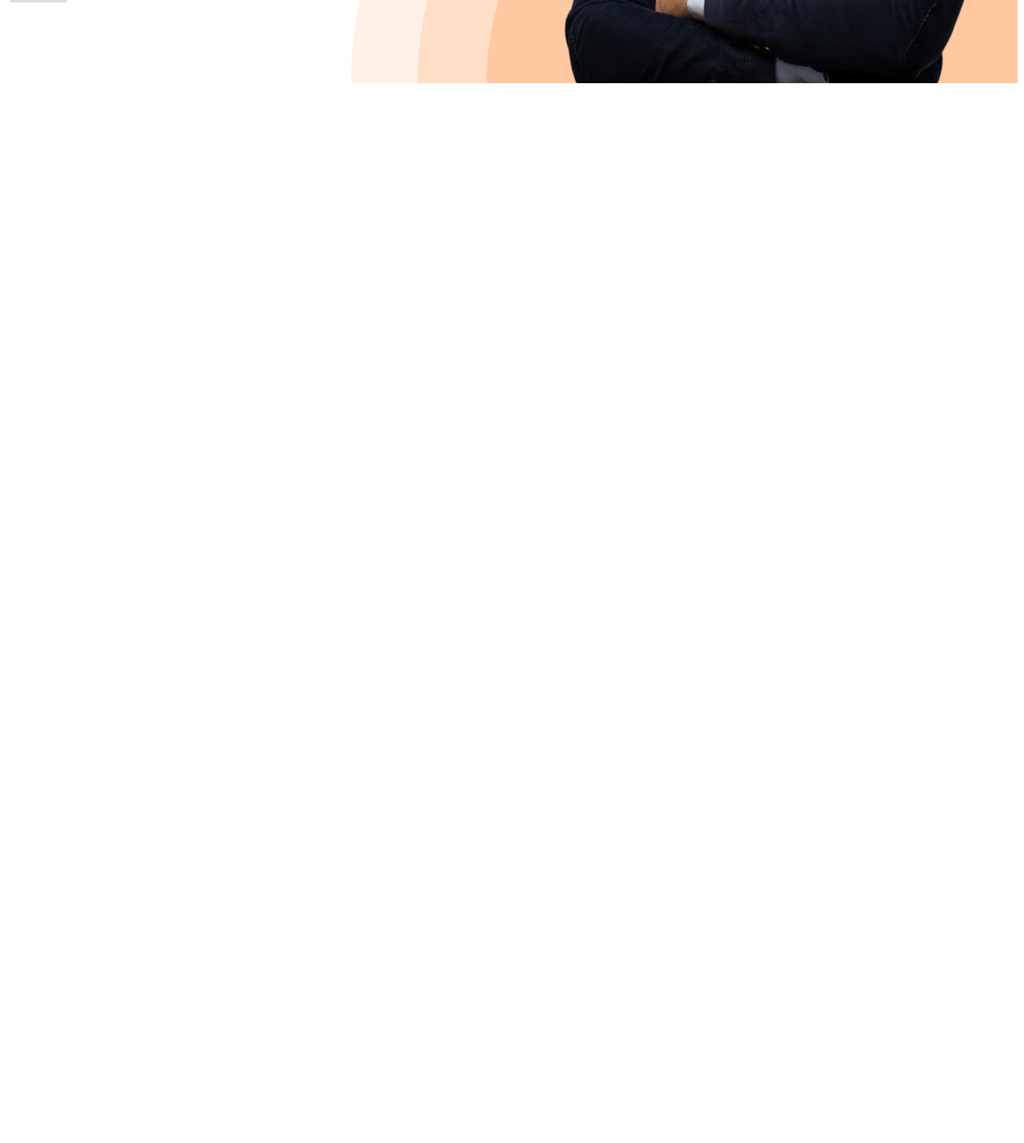
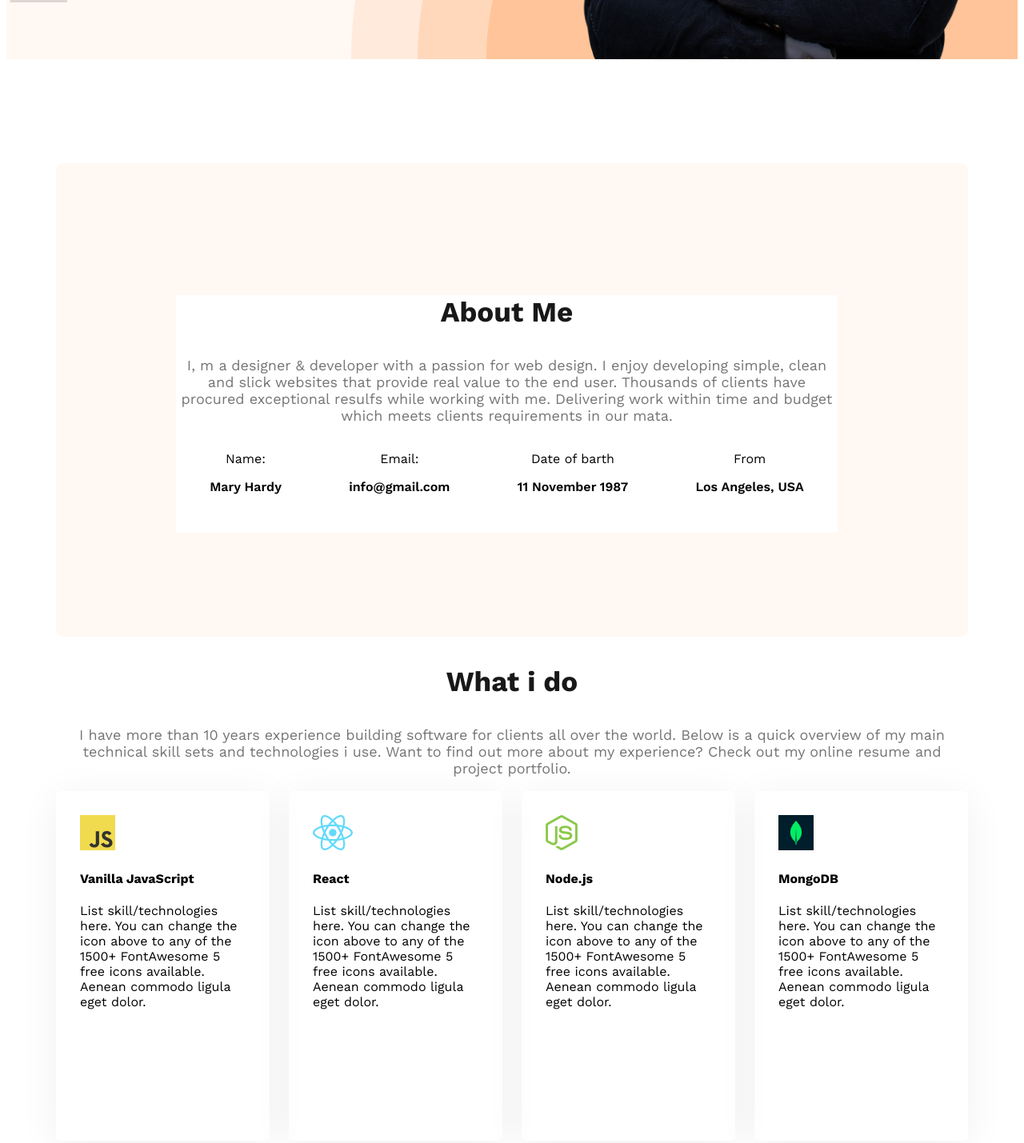
Before and after one commit to MdSamiul-Islam/web-developar-portfolio, a plain HTML site: page index.html in a window 1280 px wide. Shown: the part 810-2239 px from the top of the page at 80% size. Before the commit the page ends 922 px from the top, so only its background shows below. Drawn offline with nearby package versions, Linux system fonts and the light colour scheme.

Commit message:
about part

```diff
--- a/index.html
+++ b/index.html
@@ -14,7 +14,7 @@
 </head>
 <body class="work-sans-normal">
 
-    <header class="header">
+    <header class="header secondary-bg">
         <nav>
             <h3 class="nav-title">Sam<span class="text-primary">i</span>ul</h3>
             <ul>
@@ -43,6 +43,62 @@
     </header>
 
     <main>
+        <section class="about secondary-bg">
+         <div class="box-color">
+            <h3 class="section-title">About Me</h3>
+            <p class="section-discription">I, m a designer & developer with a passion for web design. I enjoy developing simple, clean and slick websites that provide real value to the end user. Thousands of clients have procured exceptional resulfs while working with me. Delivering work within time and budget which meets clients requirements in our mata.</p>
+            <div class="about-items">
+               <!-- .about-item*4>p.item-title+p.item-discription -->
+               <div class="about-item">
+                <p class="item-title">Name:</p>
+                <p class="item-discription">Mary Hardy</p>
+               </div>
+               <div class="about-item">
+                <p class="item-title">Email:</p>
+                <p class="item-discription">info@gmail.com</p>
+               </div>
+               <div class="about-item">
+                <p class="item-title">Date of barth</p>
+                <p class="item-discription">11 November 1987</p>
+               </div>
+               <div class="about-item">
+                <p class="item-title">From</p>
+                <p class="item-discription">Los Angeles, USA</p>
+               </div>
+            </div>
+        </div>
+        </section>
+
+        <!-- what i do section start -->
+        <section class="skills">
+            <h3 class="section-title text-center">What i do</h3>
+            <p class="section-discription text-center">I have more than 10 years experience building software for clients all over the world. Below is a quick overview of my main technical skill sets and technologies i use. Want to find out more about my experience? Check out my online resume and project portfolio.</p>
+
+            <div class="skills-containar">
+                <!-- .skill*4>img+h4.skill-title+p.skill-discription -->
+                <div class="skill">
+                    <img src="images/icons/js.png" alt="">
+                    <h4 class="skill-title">Vanilla JavaScript</h4>
+                    <p class="skill-discription">List skill/technologies here. You can change the icon above to any of the 1500+ FontAwesome 5 free icons available. Aenean commodo ligula eget dolor.</p>
+                </div>
+                <div class="skill">
+                    <img src="images/icons/react.png" alt="">
+                    <h4 class="skill-title">React</h4>
+                    <p class="skill-discription">List skill/technologies here. You can change the icon above to any of the 1500+ FontAwesome 5 free icons available. Aenean commodo ligula eget dolor.</p>
+                </div>
+                <div class="skill">
+                    <img src="images/icons/nodejs.png" alt="">
+                    <h4 class="skill-title">Node.js</h4>
+                    <p class="skill-discription">List skill/technologies here. You can change the icon above to any of the 1500+ FontAwesome 5 free icons available. Aenean commodo ligula eget dolor.</p>
+                </div>
+                <div class="skill">
+                    <img src="images/icons/mongo.png" alt="">
+                    <h4 class="skill-title">MongoDB</h4>
+                    <p class="skill-discription">List skill/technologies here. You can change the icon above to any of the 1500+ FontAwesome 5 free icons available. Aenean commodo ligula eget dolor.</p>
+                </div>
+            </div>
+
+        </section>
 
     </main>
 
--- a/styles/styles.css
+++ b/styles/styles.css
@@ -14,6 +14,9 @@
   }
 
   /* shared style */
+  .secondary-bg{
+    background-color: #FFF8F3;
+  }
   .text-primary{
     color: #FD6E0A
   }
@@ -28,6 +31,19 @@
     border-radius: 5px;
     border: none;
   }
+  .section-title{
+    font-size: 35px;
+    font-weight: bold;
+    color: #181818;
+
+  }
+  .section-discription{
+    font-size: 18px;
+    color: #757575;
+  }
+  .text-center{
+    text-align: center;
+  }
   /* Nav Styles*/
 nav{
     display: flex;
@@ -39,9 +55,7 @@ nav{
 nav ul{
     display: flex;
     align-items: center;
-
-}
-
+  }
  .nav-title{
     font-weight: 800;
     font-size: 45px;
@@ -78,5 +92,43 @@ nav ul{
 
  }
  .banner-profile-pic{
-  width: 580px;
+  width: 554px;
  }
+ /* main styles */
+ main{
+  max-width: 1140px;
+  margin: 0 auto;
+ }
+
+ /* about styles */
+ .about{
+
+  border-radius: 10px;
+  padding: 130px 150px;
+  text-align: center;
+  margin-top: 130px;
+ }
+ .about-items{
+  display: flex;
+  justify-content: space-around;
+ }
+ .item-discription{
+  font-weight: 600;
+ }
+.box-color{
+  width: 827px;
+  height: 297px;
+  background-color: #FFFFFF;
+}
+/* skills section styles */
+.skills-containar{
+display: flex;
+gap: 24px;
+}
+.skill{
+  padding: 30px;
+  box-shadow: 0px 6px 50px 0px rgba(0, 0, 0, 0.06);
+  border-radius: 5px;
+  width: 266px;
+  height: 377px;
+}
```
